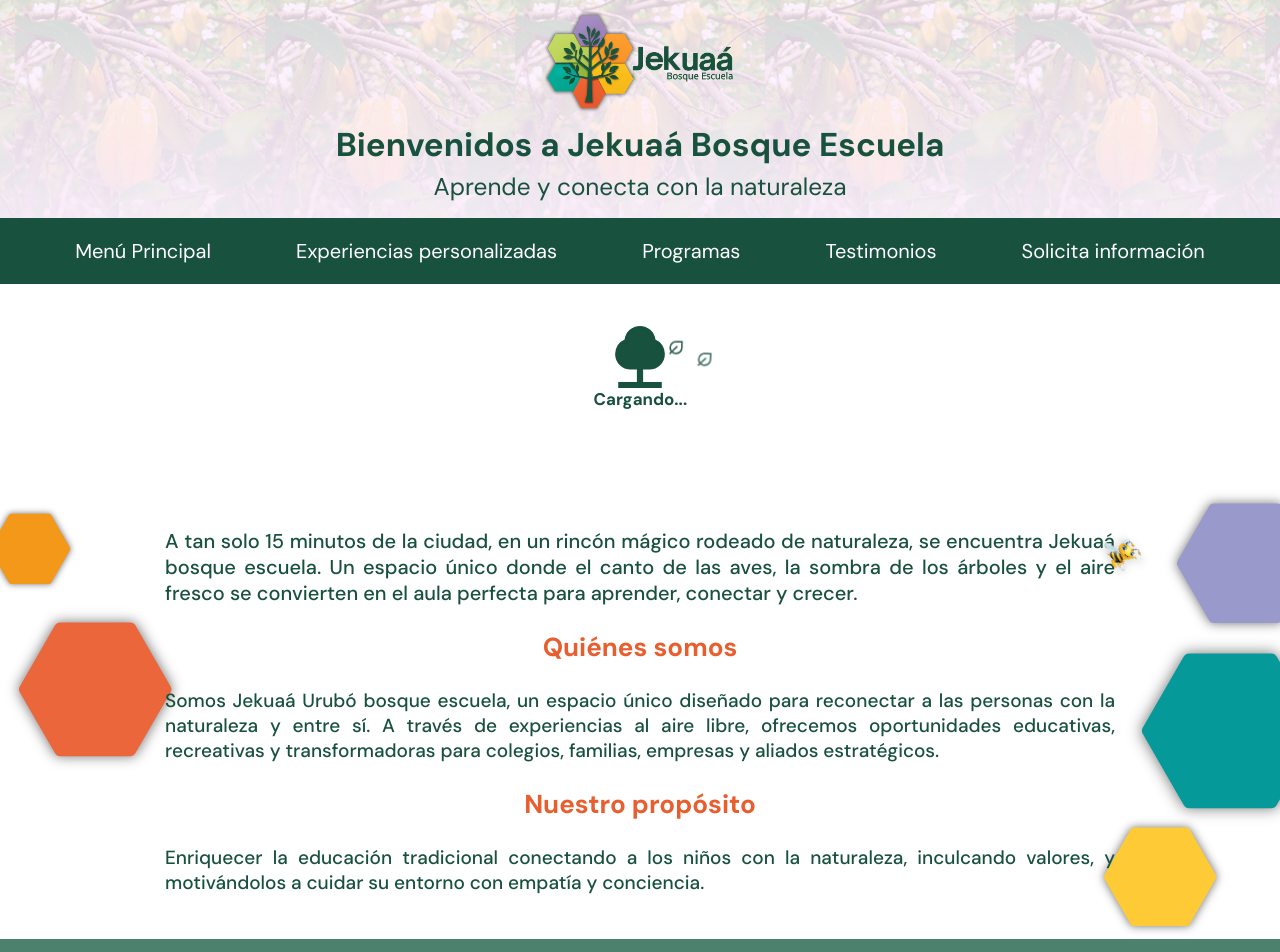
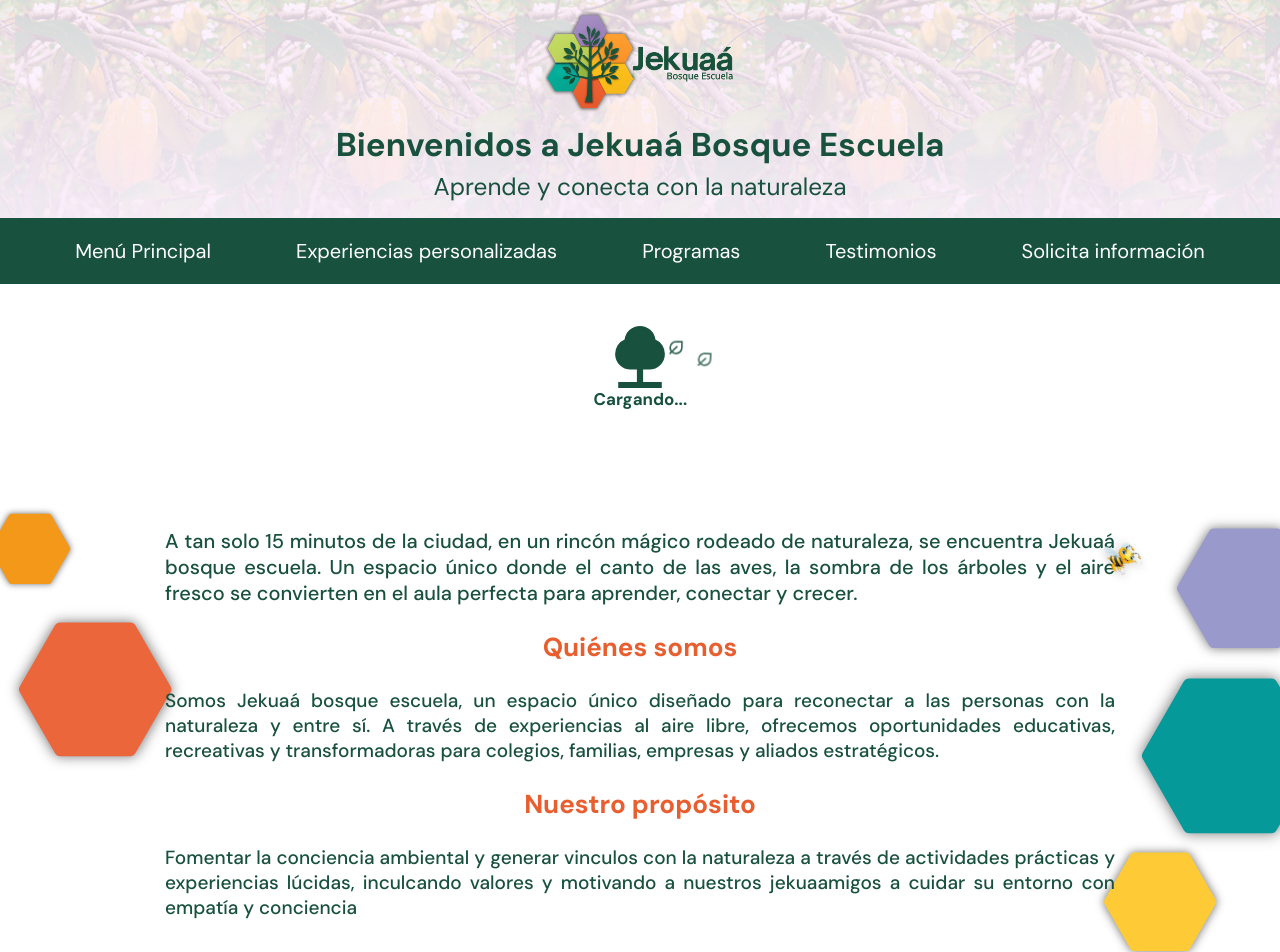
Before and after one commit to cazoni007/landing-jekuaa-vite, a React (Vite) app: page / in a window 1280 px wide. Shown: the top 952 px of the page. Built offline with nearby package versions, Linux system fonts and the light colour scheme.

Commit message:
Edit text on Presentation and Pack component

```diff
--- a/src/LandingContext/index.jsx
+++ b/src/LandingContext/index.jsx
@@ -194,7 +194,7 @@ function LandingProvider({ children }) {
 
     const services = [{
         title: 'Jekuaá Aventureros',
-        speech: 'Una experiencia inmersiva de un día donde los estudiantes recorren tres estaciones de aprendizaje en la naturaleza. Incluye actividades recreativas y contenido adaptado a la currícula nacional, brindando un enfoque vivencial y dinámico a la educación.',
+        speech: 'Una experiencia inmersiva de 4 a 6 horas donde los estudiantes recorren tres estaciones de aprendizaje en la naturaleza. Incluye actividades recreativas y contenido adaptado a la currícula nacional, brindando un enfoque vivencial y dinámico a la educación.',
         state: upArrowInvisible,
         setStateTrue: setTrue,
         setStateFalse: setFalse,
@@ -216,7 +216,7 @@ function LandingProvider({ children }) {
     },
     {
         title: 'Jekuaá Creadores',
-        speech: 'Un programa integral que combina una visita a Jekuaá Urubó con un taller de creatividad para la generación de proyectos y emprendimientos ambientales. Culmina con una feria de exposición donde los estudiantes presentan sus iniciativas ante la comunidad educativa y expertos.',
+        speech: 'Un programa integral que combina una visita a Jekuaá con un taller de creatividad para la generación de proyectos y emprendimientos ambientales. Culmina con una feria de exposición donde los estudiantes presentan sus iniciativas ante la comunidad educativa y expertos.',
         state: upArrowInvisible3,
         setStateTrue: setTrue3,
         setStateFalse: setFalse3,
--- a/src/Pack/index.jsx
+++ b/src/Pack/index.jsx
@@ -37,7 +37,7 @@ function Pack() {
     }, [services]);
     return (
         <>
-            <h1 className='pack__title'>✨ Nuestros Servicios ✨</h1>
+            <h1 className='pack__title'>✨ Nuestros programas ✨</h1>
             <p className='pack__subtitle'>Descubre experiencias únicas para aprender, conectar y transformar en la naturaleza.</p>
             <section className='pack'>
                 {services.map((service, index) => {
--- a/src/Presentation/index.jsx
+++ b/src/Presentation/index.jsx
@@ -81,11 +81,11 @@ function Presentation() {
                 <p ref={introSpeech.ref} className={`presentation__introSpeech hidden`}>A tan solo 15 minutos de la ciudad, en un rincón mágico rodeado de naturaleza, se encuentra Jekuaá bosque escuela. Un espacio único donde el canto de las aves, la sombra de los árboles y el aire fresco se convierten en el aula perfecta para aprender, conectar y crecer.</p>
                 <h2 ref={title1.ref} className={`presentation__title hidden`}>Quiénes somos</h2>
                 <p ref={speech1.ref} className={`presentation__speech hidden`}>
-                    Somos Jekuaá Urubó bosque escuela, un espacio único diseñado para reconectar a las personas con la naturaleza y entre sí. A través de experiencias al aire libre, ofrecemos oportunidades educativas, recreativas y transformadoras para colegios, familias, empresas y aliados estratégicos.
+                    Somos Jekuaá bosque escuela, un espacio único diseñado para reconectar a las personas con la naturaleza y entre sí. A través de experiencias al aire libre, ofrecemos oportunidades educativas, recreativas y transformadoras para colegios, familias, empresas y aliados estratégicos.
                 </p>
                 <h2 ref={title2.ref} className={`presentation__title hidden`}>Nuestro propósito</h2>
                 <p ref={speech2.ref} className={`presentation__speech hidden`}>
-                    Enriquecer la educación tradicional conectando a los niños con la naturaleza, inculcando valores, y motivándolos a cuidar su entorno con empatía y conciencia.
+                    Fomentar la conciencia ambiental y generar vinculos con la naturaleza a través de actividades prácticas y experiencias lúcidas, inculcando valores y motivando a nuestros jekuaamigos a cuidar su entorno con empatía y conciencia
                 </p>
             </div>
         </>
```
